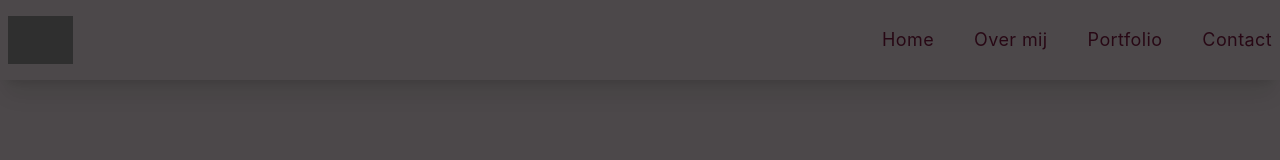
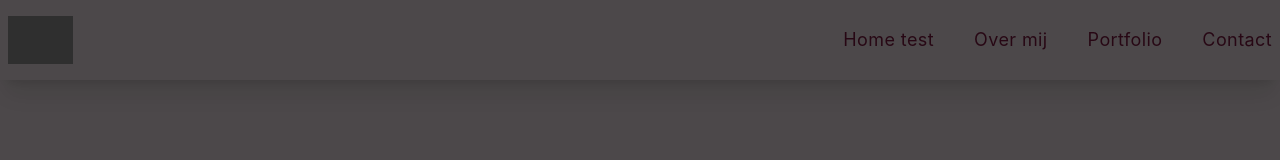
Before and after one commit to Mariannedg/portfolio, a Next.js app: page / in a window 1280 px wide. Shown: the top 160 px of the page. Built offline with nearby package versions, Linux system fonts and the light colour scheme; grey boxes are pictures that could not be loaded.

Commit message:
added test

```diff
--- a/components/Navbar.jsx
+++ b/components/Navbar.jsx
@@ -12,7 +12,7 @@ const Navbar = () => {
                 <div>
                     <ul className='hidden md:flex'>
                         <Link href='/'>
-                            <li className='ml-10 text-lg hover:border-b'>Home</li>
+                            <li className='ml-10 text-lg hover:border-b'>Home test</li>
                         </Link>
                         <Link href='/'>
                             <li className='ml-10 text-lg hover:border-b'>Over mij</li>
@@ -30,7 +30,9 @@ const Navbar = () => {
                 </div>
             </div>
             {/* Mobile menu */}
-            <div className='fixed left-0 top-0 w-full h-screen bg-black/70'></div>
+            <div className='fixed left-0 top-0 w-full h-screen bg-black/70'>
+                <div></div>
+            </div>
         </div>
     )
 }
```
